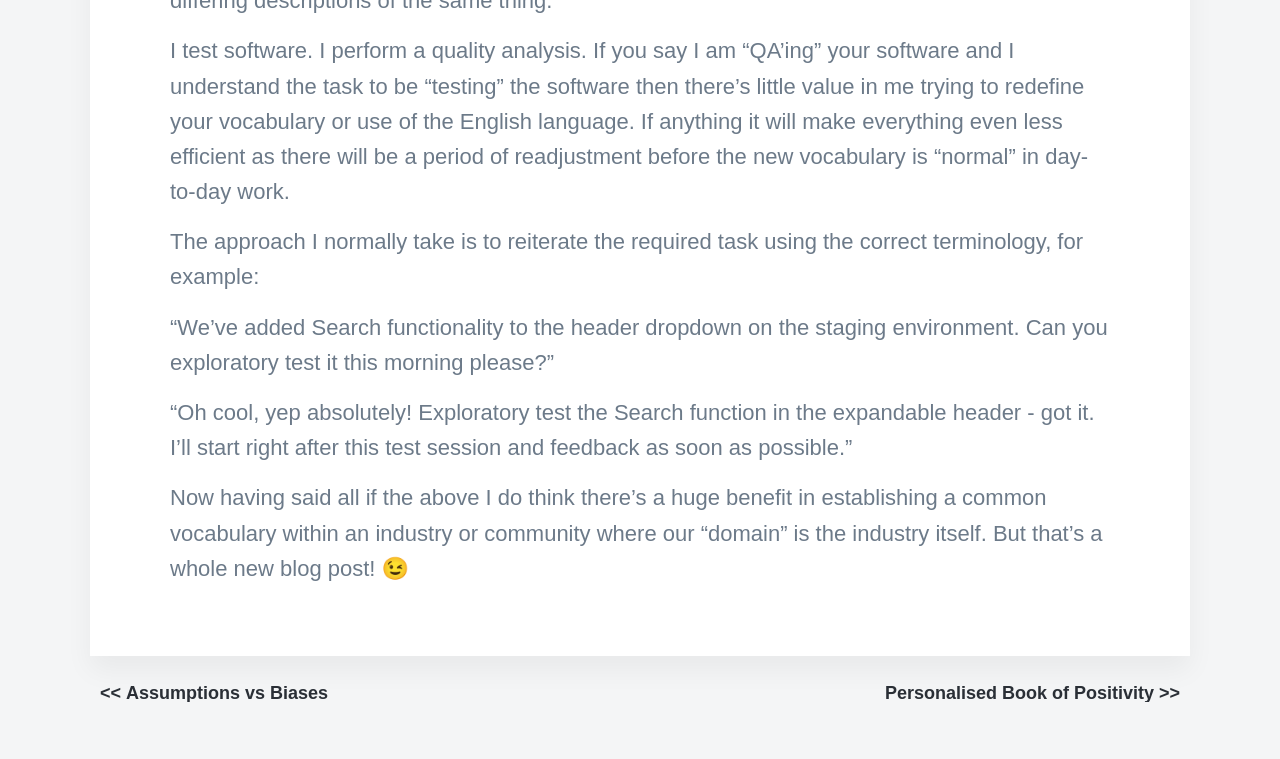
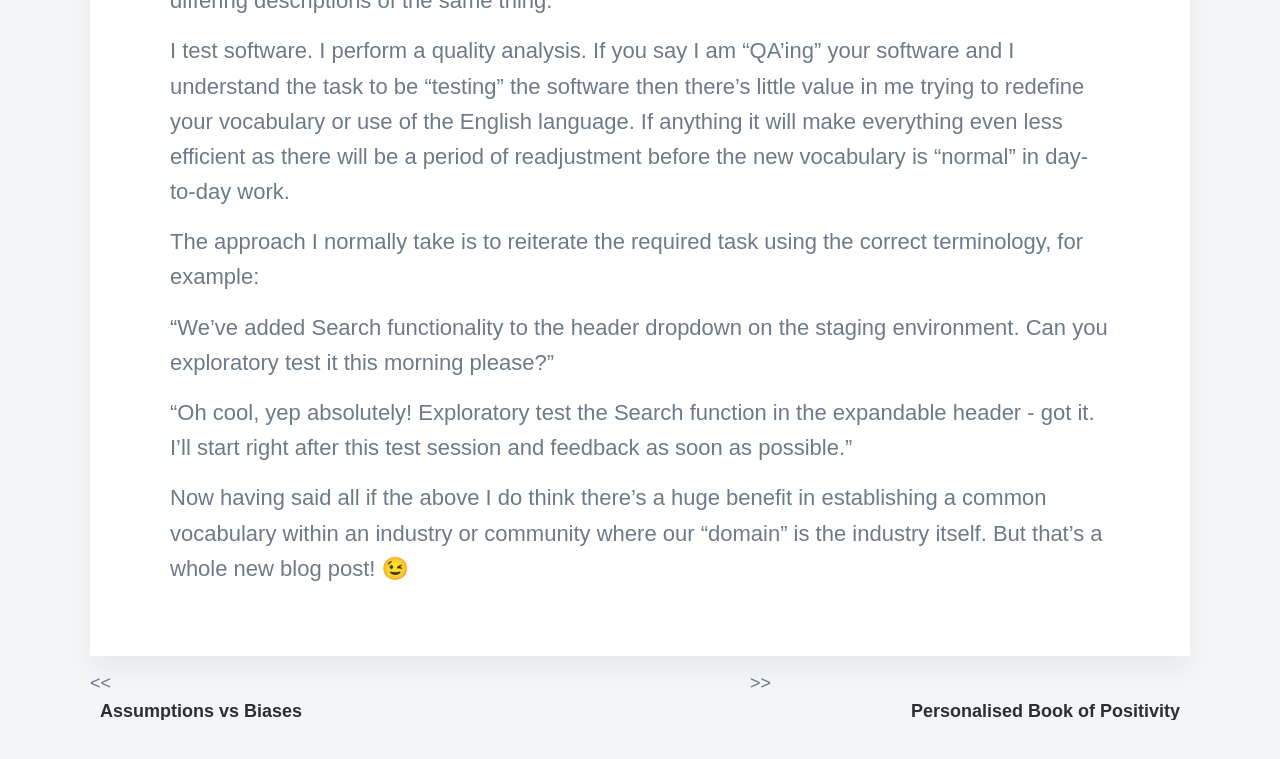
Before and after one commit to TheTestingMuse/thetestingmuse.github.io, a Jekyll site: the page built from _posts/2017-03-27-accept-misnomers.md, in a window 1280 px wide and 900 px high, scrolled down 3321 px, cut to the strip 0-778 px from the top of the window. Shown: the top 759 px of the strip. Built offline with Jekyll 4.4.1, drawn with Linux system fonts in a browser that asks for light colours; nearby versions of some CDN libraries; some web fonts are replaced.

Commit message:
html tweaks for bog post next and prev nav

```diff
--- a/_layouts/post.html
+++ b/_layouts/post.html
@@ -31,12 +31,14 @@ layout: default
 			<br />
 			<div class="PageNavigationPrev">
 			  {% if page.previous.url %}
-			    <a class="prev" href="{{page.previous.url}}">&lt;&lt;&nbsp;{{page.previous.title}}</a>
+					&lt;&lt;<br />
+			    <a class="prev" href="{{page.previous.url}}">{{page.previous.title}}</a>
 			  {% endif %}
 			</div>
 			<div class="PageNavigationNext">
 			  {% if page.next.url %}
-			    <a class="next" href="{{page.next.url}}">{{page.next.title}}&nbsp;&gt;&gt;</a>
+			    &gt;&gt;<br />
+					<a class="next" href="{{page.next.url}}">{{page.next.title}}</a>
 			  {% endif %}
 			</div>
 		</div>
```
